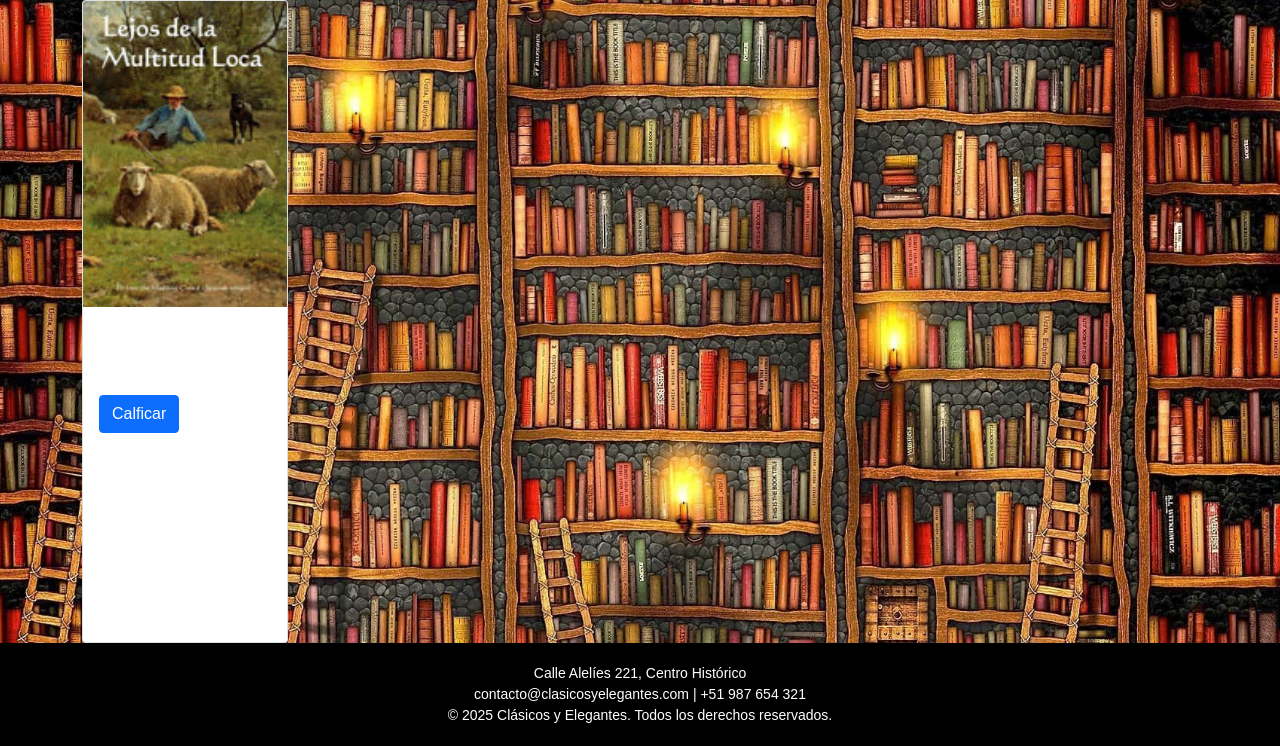
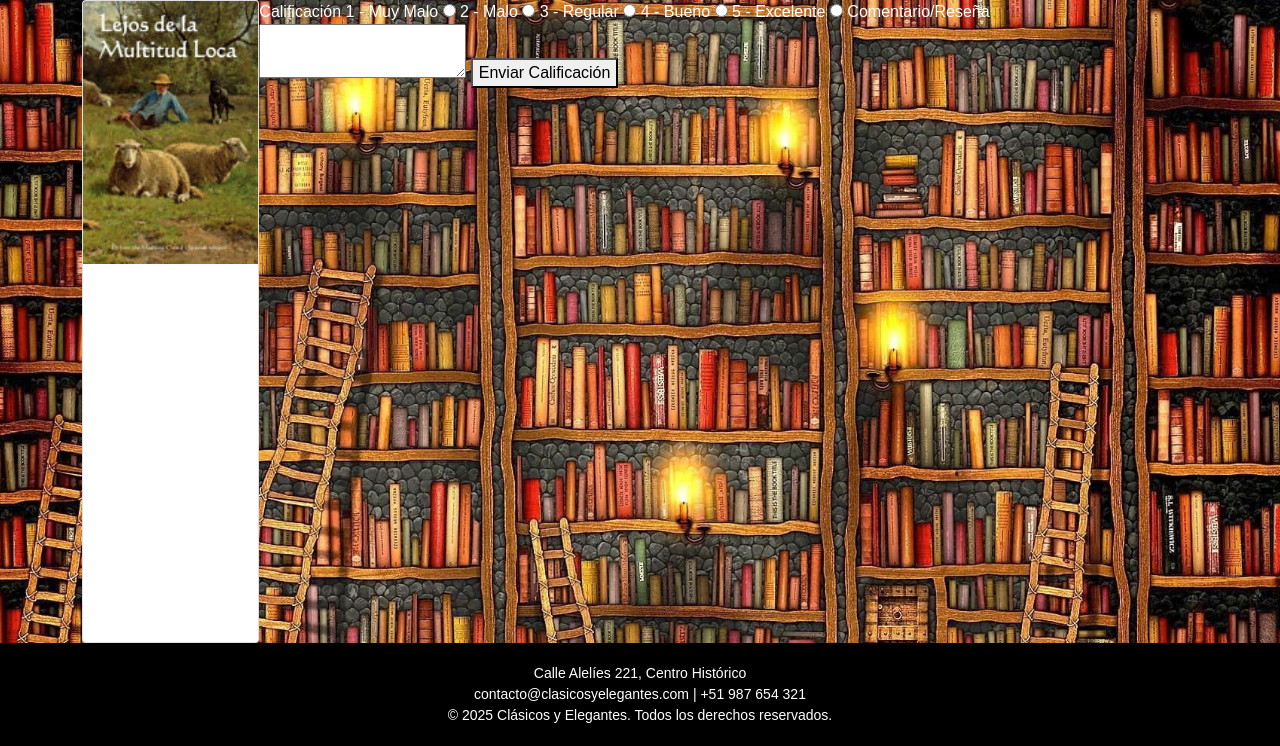
Before and after one commit to jesushedd/recomendacion_libros, a Django app: page /calificar/1 in a window 1280 px wide. Shown: the part 54-800 px from the top of the page. Run offline with Django 4.2, Linux system fonts and the light colour scheme; a user stored in the database is signed in; data comes from the database, SQL or seed files in the repository; both versions use the stored data as it was after the commit.

Commit message:
Add form para calificacion de libro

```diff
--- a/libros_api/core/templates/core/calificar.html
+++ b/libros_api/core/templates/core/calificar.html
@@ -22,12 +22,28 @@
             <div class="card-body">
                  <h5 class="card-title">{{libro.titulo}}</h5>
                 <p class="card-text">{{libro.descripcion}}</p>
-                <a href="/calificar/{{libro.id}}" class="btn btn-primary">Calficar</a>
                 </div>
             {% endif %}
     </section>
+    <section>
 
-  </main>
+      <form action="{% url 'core:calificar' libro.id %}" method="post">
+        {% csrf_token %}
+        <div>
+          Calificación
+          {% if opciones_puntaje %}
+            {% for puntaje, text in opciones_puntaje %}
+              <label for="puntaje:{{ puntaje}}">{{puntaje}} - {{text}}</label>
+              <input id="puntaje:{{ puntaje}}" type="radio" name="puntaje" value="{{ puntaje }}" required>
+            {% endfor %}
+            <label for="comentario">Comentario/Reseña</label>
+            <textarea name="resenia" id="comentario"></textarea>
+            <button type="submit">Enviar Calificación</button>
+          {% endif %}
+        </div>
+      </form>
+    </section>
+    </main>
 
   {% include "core/subs/footer.html" %}
 
--- a/libros_api/core/views.py
+++ b/libros_api/core/views.py
@@ -5,6 +5,7 @@
 from  django.contrib.auth import authenticate, login, logout
 from django.contrib.auth.views import redirect_to_login
 from .helpers import check_user_logged
+from .models import Resenia
 # Create your views here.
 
 def pag_principal(request):
@@ -86,7 +87,10 @@
     if request.method == 'GET':
         libro = get_object_or_404(Libro, pk=libro_id)
         context = check_user_logged(request)
+
+
         context['libro'] = libro
+        context['opciones_puntaje'] = Resenia.PUNTAJES
         return render(request, "core/calificar.html", context)
     if request.method == 'POST':
         pass
```
Also changed, not shown: libros_api/db.sqlite3.
